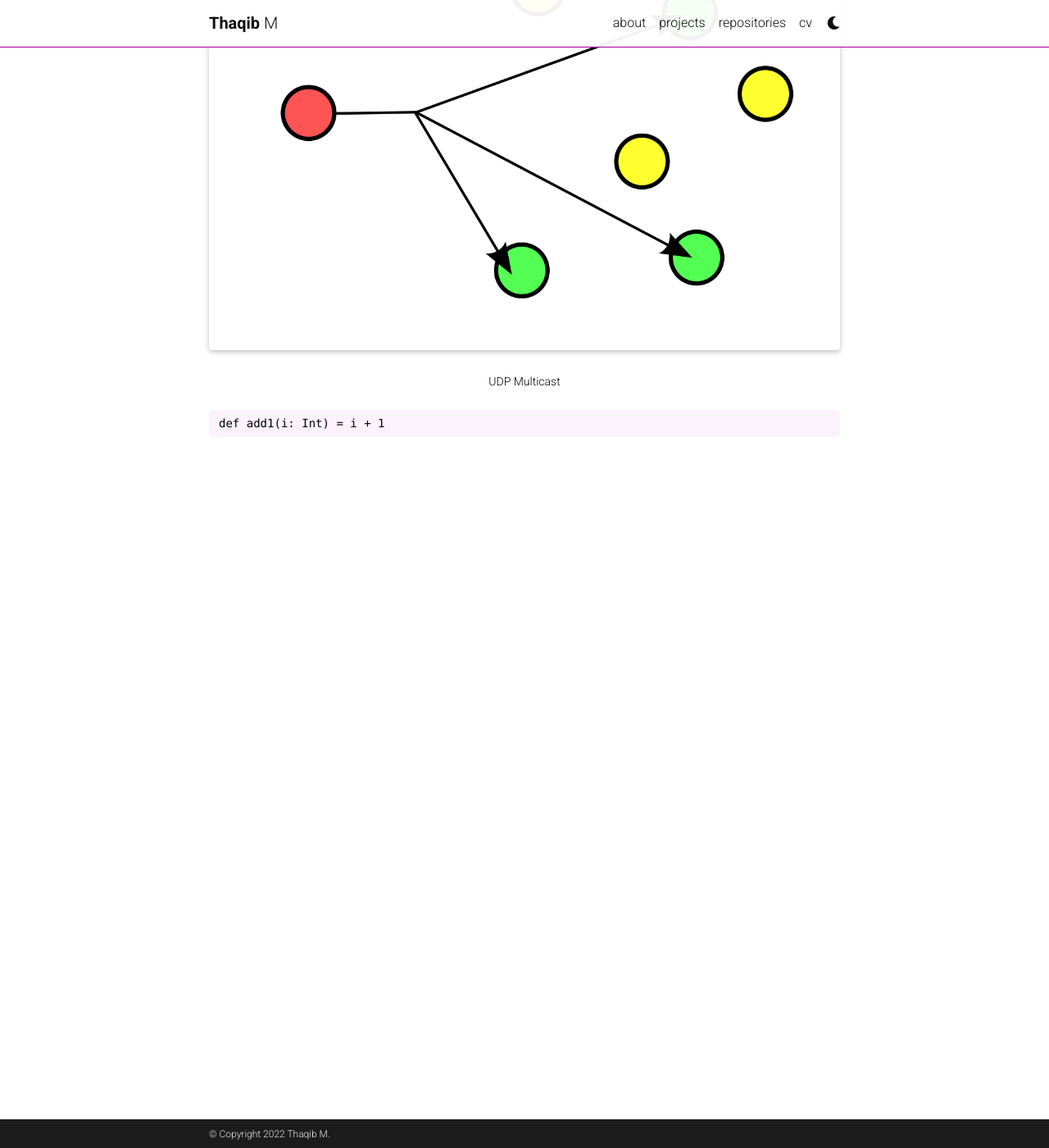
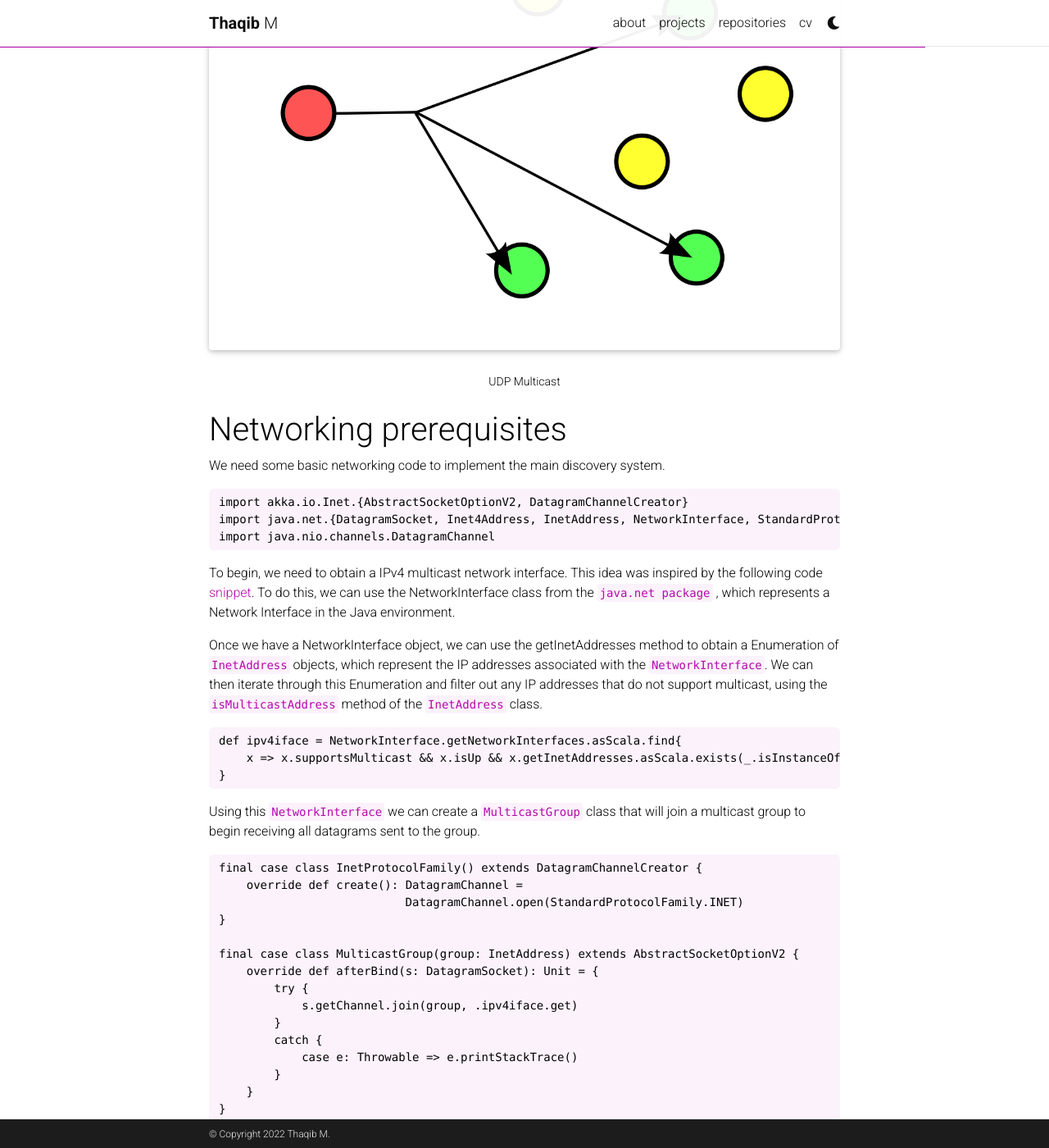
Before and after one commit to thaqibm/thaqibm.github.io, a Jekyll site: the page built from _projects/akka_udp.md, in a window 1280 px wide and 1400 px high, scrolled down 412 px. Shown: the whole window at 82% size. Built offline with Jekyll 4.4.1, drawn with Linux system fonts in a browser that asks for light colours; comment, search, counter and statistics services are not loaded; a style sheet for code colours, icons or effects is not loaded.

Commit message:
akka_udp v0.1

````diff
--- a/_projects/akka_udp.md
+++ b/_projects/akka_udp.md
@@ -20,9 +20,51 @@ in which the system becomes divided and unable to function properly.
 <div class="caption">
     UDP Multicast
 </div>
+# Networking prerequisites
+We need some basic networking code to implement the main discovery system.
 
-{% raw %}
 ```scala
-def add1(i: Int) = i + 1
+import akka.io.Inet.{AbstractSocketOptionV2, DatagramChannelCreator}
+import java.net.{DatagramSocket, Inet4Address, InetAddress, NetworkInterface, StandardProtocolFamily}
+import java.nio.channels.DatagramChannel
 ```
-{% endraw %}
+
+
+To begin, we need to obtain a IPv4 multicast network interface.
+This idea was inspired by the following code
+[snippet](https://github.com/akka/akka/blob/main/akka-docs/src/test/scala/docs/io/ScalaUdpMulticastSpec.scala#L31).
+To do this, we can use the NetworkInterface class from the ``java.net package`` , which represents a
+Network Interface in the Java environment.
+
+Once we have a NetworkInterface object, we can use the getInetAddresses method to obtain a
+Enumeration of ``InetAddress`` objects,
+which represent the IP addresses associated with the ``NetworkInterface``.
+We can then iterate through this Enumeration and filter out any IP addresses that do not support multicast,
+using the ``isMulticastAddress`` method of the ``InetAddress`` class.
+```scala
+def ipv4iface = NetworkInterface.getNetworkInterfaces.asScala.find{
+    x => x.supportsMulticast && x.isUp && x.getInetAddresses.asScala.exists(_.isInstanceOf[Inet4Address])
+}
+```
+
+Using this ``NetworkInterface`` we can create a ``MulticastGroup`` class
+that will join a multicast group to begin receiving all datagrams sent to the group.
+
+
+```scala
+final case class InetProtocolFamily() extends DatagramChannelCreator {
+    override def create(): DatagramChannel =
+                           DatagramChannel.open(StandardProtocolFamily.INET)
+}
+
+final case class MulticastGroup(group: InetAddress) extends AbstractSocketOptionV2 {
+    override def afterBind(s: DatagramSocket): Unit = {
+        try {
+            s.getChannel.join(group, .ipv4iface.get)
+        }
+        catch {
+            case e: Throwable => e.printStackTrace()
+        }
+    }
+}
+```
````
